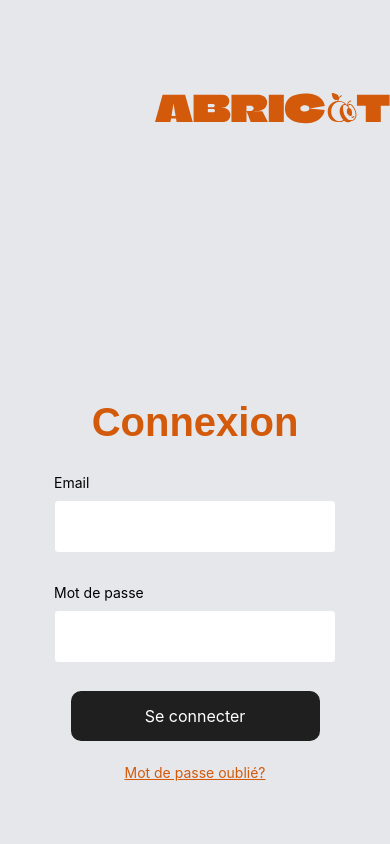
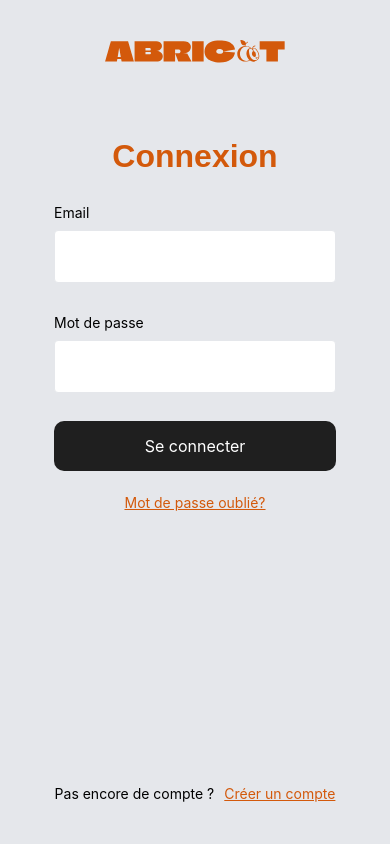
Before and after one commit to StellaElian/abricot-frontend, a Next.js app: page /login in a window 390 px wide. Shown: the top 844 px of the page. Built offline with nearby package versions, Linux system fonts and the light colour scheme.

Commit message:
Responsive de la page

```diff
--- a/src/app/login/page.tsx
+++ b/src/app/login/page.tsx
@@ -1,19 +1,18 @@
 'use client'; //dit à Next.js que c'est une page interactive (où l'utilisateur va taper des choses)
 
 import { useState } from 'react';
-import { useRouter } from 'next/navigation'; // Le GPS de Next.js
+import { useRouter } from 'next/navigation'; // GPS de Next.js
 import Link from 'next/link';
-import Cookies from 'js-cookie'; // Notre portefeuille pour le Badge VIP
+import Cookies from 'js-cookie';
 import Image from 'next/image';
 
 export default function LoginPage() {
-    // Ces "states" vont mémoriser ce que l'utilisateur tape dans les cases
+    // "states" mémorisent ce que l'utilisateur tape dans les cases
     const [email, setEmail] = useState('');
     const [password, setPassword] = useState('');
     const [error, setError] = useState('');
     const router = useRouter(); // On initialise le GPS
 
-    // Cette fonction s'activera quand on cliquera sur "Se connecter"
     const handleLogin = async (e: React.FormEvent) => {
         e.preventDefault();
         setError(''); // On efface les anciennes erreurs à chaque nouvel essai
@@ -29,7 +28,7 @@ export default function LoginPage() {
                 body: JSON.stringify({ email, password }),
             });
 
-            const data = await response.json(); // On lit la réponse de la cuisine
+            const data = await response.json();
 
             if (response.ok) {
                 Cookies.set('token', data.data.token, { expires: 1 });
@@ -44,34 +43,34 @@ export default function LoginPage() {
     };
 
     return (
-        <div className="flex min-h-screen bg-[#E5E7EB] font-sans overflow-hidden">
+        <div className="flex min-h-screen bg-[#E5E7EB] font-sans overflow-x-hidden lg:overflow-hidden">
 
-            {/* LA COLONNE DE GAUCHE (562px) */}
-            <div className="relative w-full lg:w-[562px] min-h-[1024px] shrink-0 bg-[#E5E7EB]">
+            {/* LA COLONNE DE GAUCHE  */}
+            <div className="relative w-full lg:w-[562px] min-h-screen lg:min-h-[1024px] shrink-0 bg-[#E5E7EB] flex flex-col lg:block">
 
-                {/* Le Logo en absolu */}
-                <div className="absolute top-[92.92px] left-[154.72px]">
-                    <Image src="/logoabricot.svg" alt="Logo Abricot" width={252.57} height={32.17} priority />
+                {/* Logo */}
+                <div className="absolute top-[40px] lg:top-[92.92px] left-1/2 -translate-x-1/2 lg:translate-x-0 lg:left-[154.72px]">
+                    <Image src="/logoabricot.svg" alt="Logo Abricot" width={252.57} height={32.17} priority className="w-[180px] lg:w-[252.57px] h-auto" />
                 </div>
 
-                {/* Le Bloc Central (Formulaire) de 282px */}
-                <div className="mt-[300px] w-[282px] mx-auto flex flex-col items-center">
+                {/* Le Bloc Central (Formulaire) */}
+                <div className="mt-[120px] lg:mt-[300px] w-full px-4 lg:px-0 lg:w-[282px] mx-auto flex flex-col items-center">
 
                     <h1
-                        className="text-[40px] text-[#D3590B] leading-none text-center mb-[30px] mt-[102px]"
+                        className="text-[32px] lg:text-[40px] text-[#D3590B] leading-none text-center mb-[30px] mt-[20px] lg:mt-[102px]"
                         style={{ fontFamily: "'Manrope', sans-serif", fontWeight: 700 }}
                     >
                         Connexion
                     </h1>
 
-                    {/* Affichage des erreurs (adapté à la taille du bloc) */}
+                    {/* Affichage des erreurs */}
                     {error && (
-                        <div className="w-full bg-red-100 border border-red-400 text-red-700 px-3 py-2 rounded mb-4 text-xs text-center">
+                        <div className="w-full max-w-[282px] bg-red-100 border border-red-400 text-red-700 px-3 py-2 rounded mb-4 text-xs text-center">
                             {error}
                         </div>
                     )}
 
-                    <form onSubmit={handleLogin} className="w-full flex flex-col items-center">
+                    <form onSubmit={handleLogin} className="w-full max-w-[282px] flex flex-col items-center">
 
                         {/* Email */}
                         <div className="w-full flex flex-col">
@@ -83,7 +82,7 @@ export default function LoginPage() {
                             </label>
                             <input
                                 type="email"
-                                className="w-[282px] h-[53px] rounded-[4px] border border-[#E5E7EB] bg-[#FFFFFF] px-3 focus:outline-none [&:-webkit-autofill]:[box-shadow:0_0_0_1000px_white_inset] [&:-webkit-autofill]:[-webkit-text-fill-color:black]"
+                                className="w-full lg:w-[282px] h-[53px] rounded-[4px] border border-[#E5E7EB] bg-[#FFFFFF] px-3 focus:outline-none [&:-webkit-autofill]:[box-shadow:0_0_0_1000px_white_inset] [&:-webkit-autofill]:[-webkit-text-fill-color:black]"
                                 value={email}
                                 onChange={(e) => setEmail(e.target.value)}
                                 required
@@ -100,7 +99,7 @@ export default function LoginPage() {
                             </label>
                             <input
                                 type="password"
-                                className="w-[282px] h-[53px] rounded-[4px] border border-[#E5E7EB] bg-[#FFFFFF] px-3 focus:outline-none [&:-webkit-autofill]:[box-shadow:0_0_0_1000px_white_inset] [&:-webkit-autofill]:[-webkit-text-fill-color:black]"
+                                className="w-full lg:w-[282px] h-[53px] rounded-[4px] border border-[#E5E7EB] bg-[#FFFFFF] px-3 focus:outline-none [&:-webkit-autofill]:[box-shadow:0_0_0_1000px_white_inset] [&:-webkit-autofill]:[-webkit-text-fill-color:black]"
                                 value={password}
                                 onChange={(e) => setPassword(e.target.value)}
                                 required
@@ -110,7 +109,7 @@ export default function LoginPage() {
                         {/* Bouton */}
                         <button
                             type="submit"
-                            className="w-[249px] h-[50px] mt-[28px] bg-[#1F1F1F] text-[#FFFFFF] text-[16px] font-normal rounded-[10px] flex justify-center items-center"
+                            className="w-full lg:w-[249px] h-[50px] mt-[28px] bg-[#1F1F1F] text-[#FFFFFF] text-[16px] font-normal rounded-[10px] flex justify-center items-center"
                             style={{ fontFamily: "'Inter', sans-serif" }}
                         >
                             Se connecter
@@ -126,8 +125,8 @@ export default function LoginPage() {
                     </form>
                 </div>
 
-                {/* Texte du bas en absolu */}
-                <div className="absolute bottom-[92.92px] w-full flex justify-center gap-[10px]" style={{ fontFamily: "'Inter', sans-serif" }}>
+                {/* Texte du bas */}
+                <div className="absolute bottom-[40px] lg:bottom-[92.92px] w-full flex justify-center gap-[10px]" style={{ fontFamily: "'Inter', sans-serif" }}>
                     <span className="text-[#000000] text-[14px] font-normal">
                         Pas encore de compte ?
                     </span>
```
